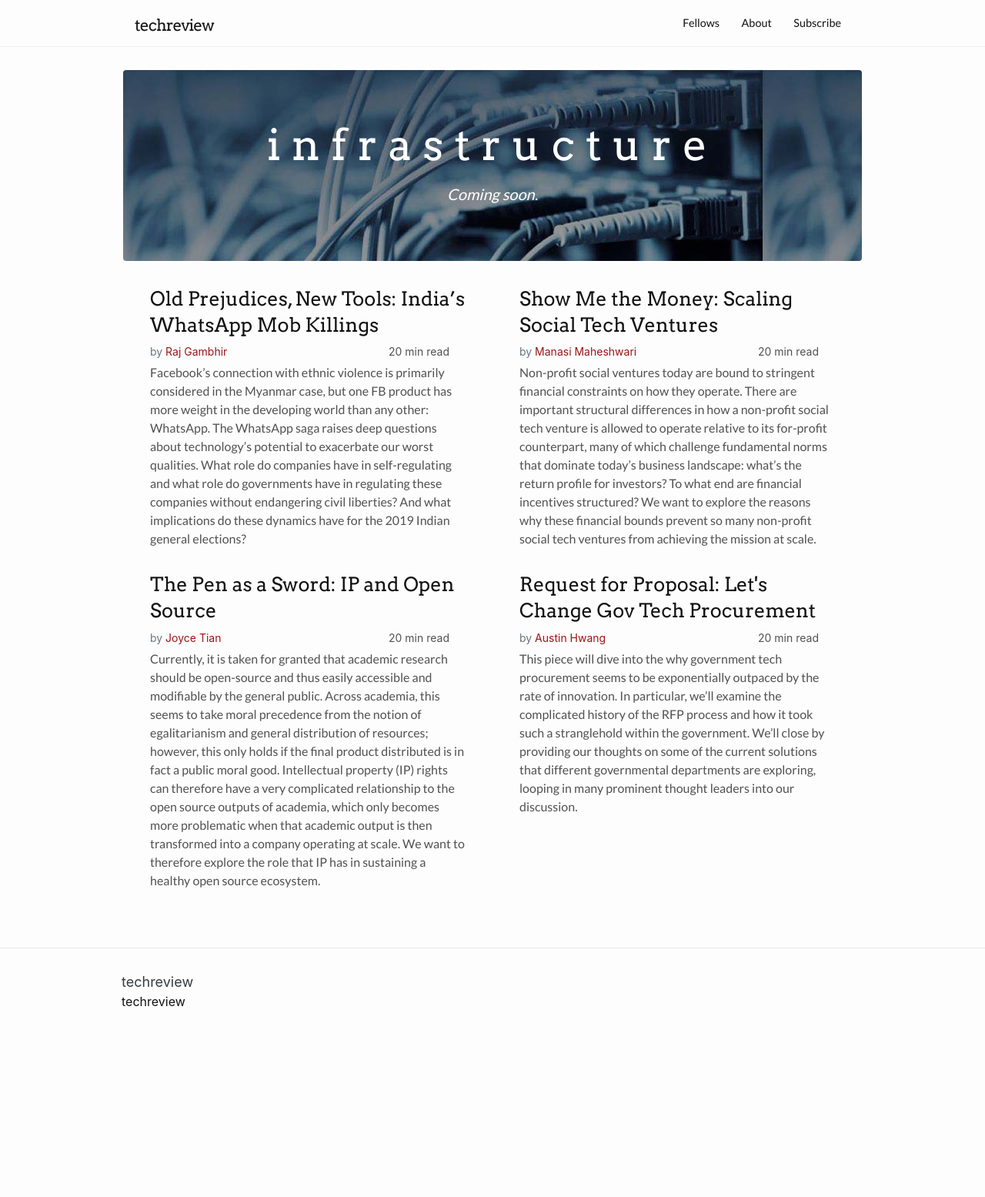
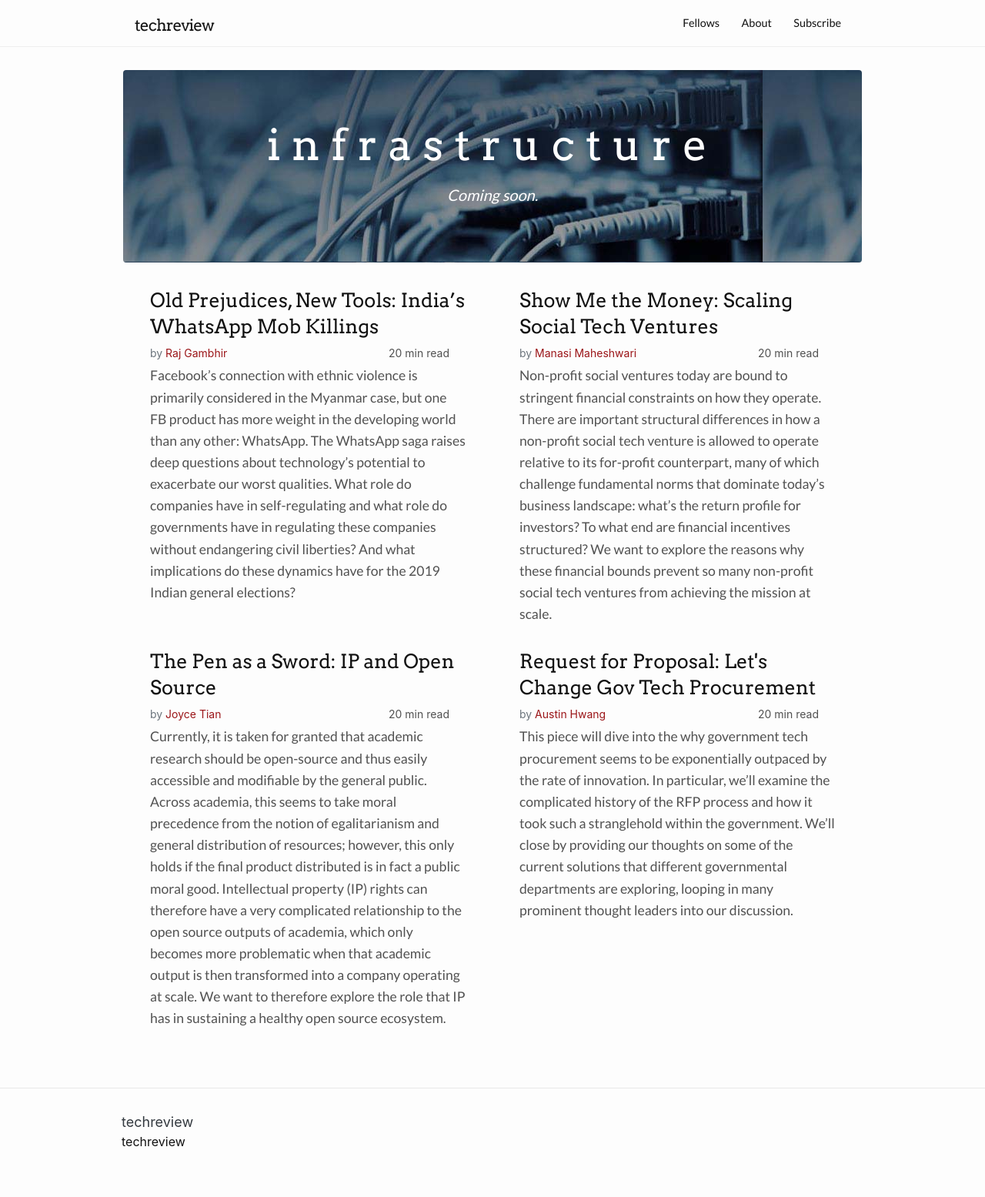
Before and after one commit to mfine15/techreview, a Jekyll site: the page built from index.md, in a window 1280 px wide. Shown: the whole page at 77% size. Built offline with Jekyll 4.4.1, drawn with Linux system fonts in a browser that asks for light colours; before the commit the page ends 1373 px from its top, so only the background shows below that.

Commit message:
Increase body line spacing

```diff
--- a/_sass/home.scss
+++ b/_sass/home.scss
@@ -15,6 +15,8 @@
 
 p {
   font-family: $body-font;
+  font-size: 1.1em;
+  line-height: 1.6em;
 }
 
 h1,
```
Also changed, not shown: 1 other file.
